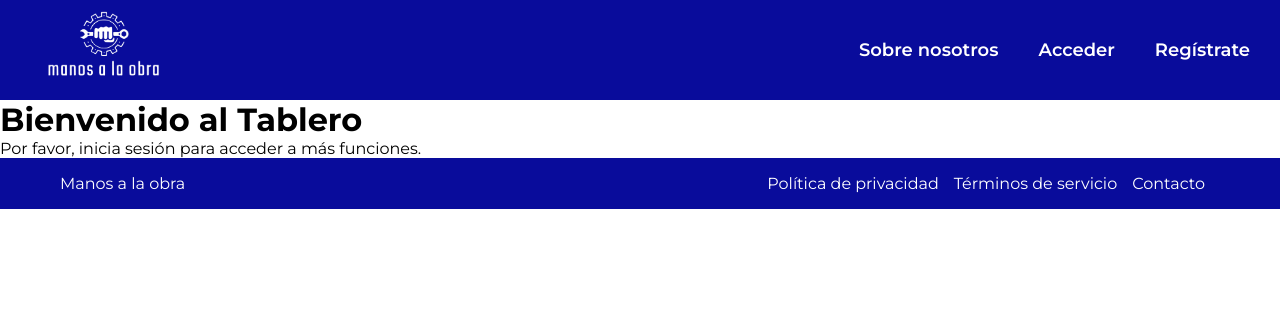
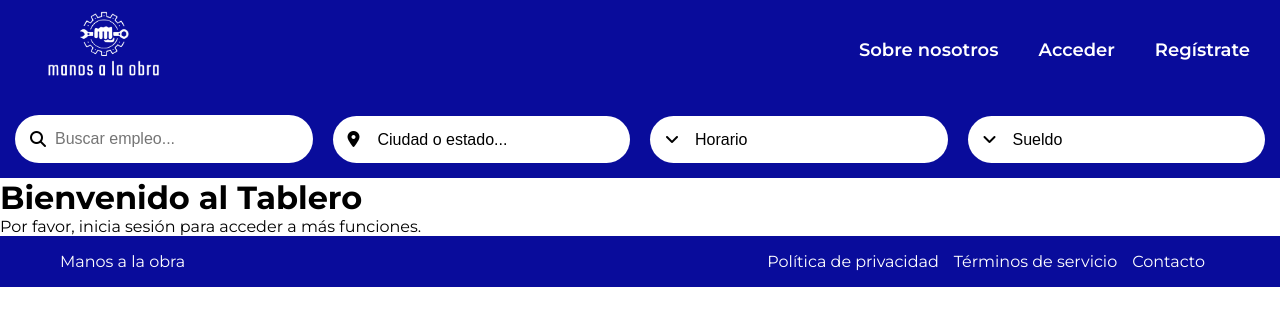
Before and after one commit to CarlosAV901/MALO-Web, an Angular app in the folder MALO-app/: page /empleos/tablero in a window 1280 px wide. Shown: the top 326 px of the page. Built offline with nearby package versions, Linux system fonts and the light colour scheme.

Commit message:
Diseño de barra de búsqueda

```diff
--- a/MALO-app/src/app/empleos/tablero.component.html
+++ b/MALO-app/src/app/empleos/tablero.component.html
@@ -1,4 +1,6 @@
 <app-navbar></app-navbar>
+<app-search-bar></app-search-bar>
+
 <div>
   <h1>Bienvenido al Tablero</h1>
   <p *ngIf="userName">Hola, {{ userName }}. Bienvenido de nuevo.</p>
--- a/MALO-app/src/app/empleos/tablero.component.ts
+++ b/MALO-app/src/app/empleos/tablero.component.ts
@@ -2,13 +2,14 @@ import { Component, OnInit } from '@angular/core';
 import { CommonModule } from '@angular/common'; // Importa CommonModule
 import { UserService } from '../core/services/user.service'; // Ajusta la ruta según tu estructura
 import { NavbarComponent } from '../shared/ui/layout/navbar.component';
+import { SearchBarComponent } from "./ui/search-bar/search-bar.component";
 
 
 
 @Component({
   selector: 'app-tablero',
   standalone: true,
-  imports: [CommonModule, NavbarComponent],
+  imports: [CommonModule, NavbarComponent, SearchBarComponent],
   templateUrl: './tablero.component.html',
   styleUrls: ['./tablero.component.css']
 })
--- /dev/null
+++ b/MALO-app/src/app/empleos/ui/search-bar/search-bar.component.css
@@ -0,0 +1,106 @@
+.search-bar-container {
+    display: flex;
+    flex-direction: column;
+    align-items: center;
+    position: relative;
+}
+
+.search-bar {
+    display: flex;
+    justify-content: center;
+    align-items: center;
+    gap: 20px; /* Más espacio entre elementos */
+    padding: 15px;
+    background-color: #090C9B; /* Color de fondo azul */
+    width: 100%;
+}
+
+.search-item {
+    position: relative;
+    display: flex;
+    align-items: center;
+    width: 100%; /* Asegura que cada search-item ocupe el ancho completo */
+}
+
+.search-item input,
+.search-item select {
+    padding: 15px 20px;
+    border-radius: 30px;
+    border: none;
+    outline: none;
+    font-size: 16px;
+    background-color: #fff;
+    width: 100%; /* Todos los elementos ocupan el mismo ancho */
+    box-sizing: border-box; /* Incluye padding en el cálculo del ancho total */
+}
+
+.search-item i {
+    position: absolute;
+    left: 15px;
+    color: #000;
+}
+
+.search-item input {
+    padding-left: 40px; /* Más espacio para el icono */
+}
+
+.search-item select {
+    padding-left: 45px;
+    padding-right: 25px;
+    appearance: none;
+}
+
+.search-item select + i {
+    position: absolute;
+    right: 15px;
+    pointer-events: none;
+}
+
+/* Estilos responsivos para móviles */
+@media (max-width: 768px) {
+    .search-bar {
+        display: none; /* Oculta la barra por defecto en móviles */
+        flex-direction: column;
+        gap: 10px;
+        width: 100%;
+    }
+
+    .search-bar.is-visible {
+        display: flex; /* Mostrar la barra al hacer clic en el botón de filtros */
+        background-color: rgb(197, 192, 255);
+        border-radius: 20px;
+        margin-top: 15px;
+    }
+
+    .search-item input,
+    .search-item select {
+        width: 100%; /* Todos los elementos ocupan el mismo ancho */
+        max-width: none; /* Elimina el máximo ancho de 300px para pantallas móviles */
+        min-width: none; /* Elimina cualquier mínimo ancho */
+        box-sizing: border-box; /* Asegura que el padding no afecte al tamaño */
+    }
+
+    .filters-button {
+        display: block; /* Mostrar el botón solo en móviles */
+        width: 90%;
+        text-align: center;
+        margin-top: 20px;
+    }
+
+    .filters-button button {
+        background-color: #fff;
+        color: #1E22AA;
+        border: 2px solid #1E22AA;
+        border-radius: 30px;
+        padding: 10px 20px;
+        font-size: 16px;
+        cursor: pointer;
+        width: 100%; /* Botón a todo el ancho */
+    }
+}
+
+@media (min-width: 769px) {
+    .filters-button {
+        display: none;
+    }
+}
--- /dev/null
+++ b/MALO-app/src/app/empleos/ui/search-bar/search-bar.component.html
@@ -0,0 +1,42 @@
+<div class="search-bar-container">
+    <!-- Botón para móviles -->
+    <div class="filters-button">
+      <button (click)="toggleFilters()">Mostrar filtros</button>
+    </div>
+
+    <!-- Barra de búsqueda -->
+    <div class="search-bar" [ngClass]="{'is-visible': isFiltersOpen}">
+      <div class="search-item">
+        <i class="fas fa-search"></i>
+        <input type="text" placeholder="Buscar empleo..." />
+      </div>
+
+      <div class="search-item">
+        <i class="fas fa-map-marker-alt"></i>
+        <select>
+          <option selected disabled>Ciudad o estado...</option>
+          <option value="cdmx">Ciudad de México</option>
+          <option value="guadalajara">Guadalajara</option>
+          <option value="monterrey">Monterrey</option>
+        </select>
+      </div>
+
+      <div class="search-item">
+        <select>
+          <option selected disabled>Horario</option>
+          <option value="tiempo-completo">Tiempo Completo</option>
+          <option value="medio-tiempo">Medio Tiempo</option>
+        </select>
+        <i class="fas fa-angle-down"></i>
+      </div>
+
+      <div class="search-item">
+        <select>
+          <option selected disabled>Sueldo</option>
+          <option value="10-20k">$10,000 - $20,000</option>
+          <option value="20-30k">$20,000 - $30,000</option>
+        </select>
+        <i class="fas fa-angle-down"></i>
+      </div>
+    </div>
+  </div>
--- /dev/null
+++ b/MALO-app/src/app/empleos/ui/search-bar/search-bar.component.ts
@@ -0,0 +1,26 @@
+import { Component } from '@angular/core';
+import { CommonModule } from '@angular/common'; // Importa CommonModule para ngClass
+
+@Component({
+  selector: 'app-search-bar',
+  standalone: true, // Standalone component
+  imports: [CommonModule], // Asegúrate de incluir CommonModule aquí
+  templateUrl: './search-bar.component.html',
+  styleUrls: ['./search-bar.component.css']
+})
+export class SearchBarComponent {
+  isMobile: boolean = false;
+  isFiltersOpen: boolean = false;
+
+  constructor() {
+    this.checkIfMobile();
+  }
+
+  checkIfMobile(): void {
+    this.isMobile = window.innerWidth <= 768;
+  }
+
+  toggleFilters(): void {
+    this.isFiltersOpen = !this.isFiltersOpen;
+  }
+}
```
Also changed, not shown: 1 other file (tests, documents, lock files or other folders).
